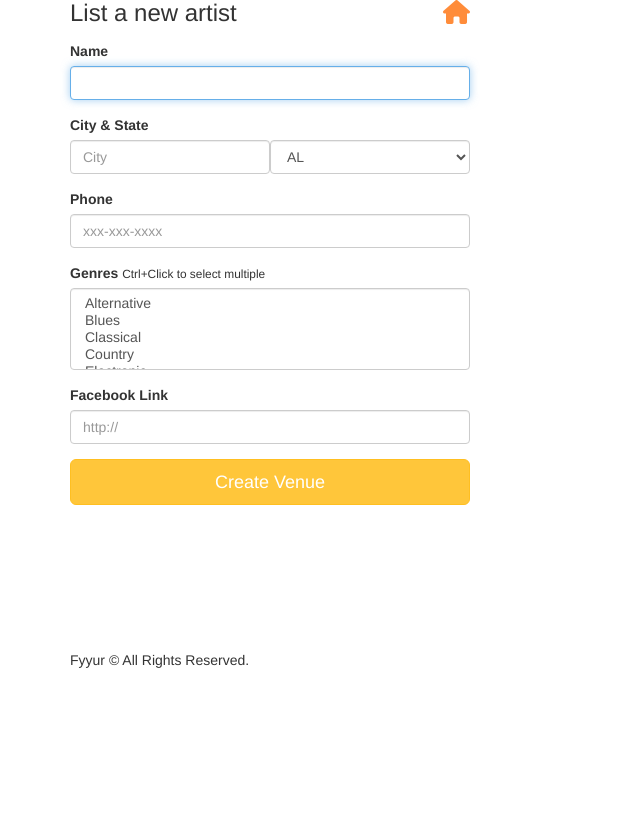
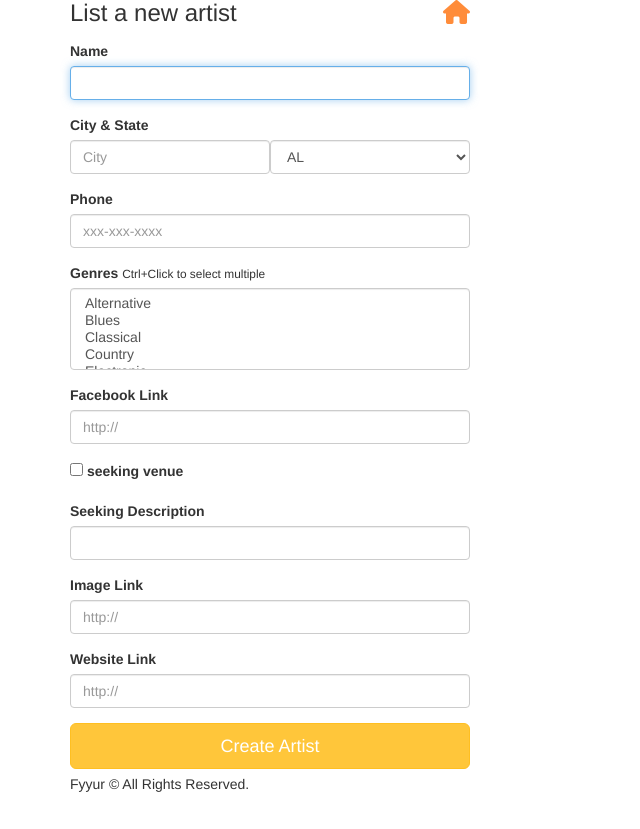
Before and after one commit to ebmhu2/Fyuur_webapp, a Flask app: page /artists/create in a window 1280 px wide. Shown: the part 95-924 px from the top of the page, without its empty margins (0-640 px from the left). Before the commit the page ends 763 px from the top, so only its background shows below. Run offline with Flask 2, Linux system fonts and the light colour scheme; some libraries are stand-ins or nearby versions.

Commit message:
add form validation for Artist form .

```diff
--- a/app.py
+++ b/app.py
@@ -1,7 +1,6 @@
 # ----------------------------------------------------------------------------#
 # Imports
 # ----------------------------------------------------------------------------#
-
 import json
 import dateutil.parser
 import babel
@@ -13,6 +12,7 @@ import logging
 from logging import Formatter, FileHandler
 from flask_wtf import Form
 from forms import *
+import sys
 
 # ----------------------------------------------------------------------------#
 # App Config.
@@ -203,8 +203,7 @@ def search_venues():
 def show_venue(venue_id):
     # shows the venue page with the given venue_id
     # TODO: replace with real venue data from the venues table, using venue_id
-    venue = Venue.query.filter_by(id=venue_id).first()
-    data = None
+    venue = Venue.query.get_or_404(venue_id)
     shows = db.session.query(Shows).filter(Shows.c.venue_id == venue.id).all()
     artist_up_show = []
     artist_past_show = []
@@ -401,7 +400,7 @@ def artists():
                     "name":artist.name
                 })
         except:
-            flash("sowthing error")
+            flash("something error")
     else:
         flash("No Record saved")
 
@@ -439,78 +438,92 @@ def search_artists():
 def show_artist(artist_id):
     # shows the venue page with the given venue_id
     # TODO: replace with real venue data from the venues table, using venue_id
-    data1 = {
-        "id": 4,
-        "name": "Guns N Petals",
-        "genres": ["Rock n Roll"],
-        "city": "San Francisco",
-        "state": "CA",
-        "phone": "326-123-5000",
-        "website": "https://www.gunsnpetalsband.com",
-        "facebook_link": "https://www.facebook.com/GunsNPetals",
-        "seeking_venue": True,
-        "seeking_description": "Looking for shows to perform at in the San Francisco Bay Area!",
-        "image_link": "https://images.unsplash.com/photo-1549213783-8284d0336c4f?ixlib=rb-1.2.1&ixid=eyJhcHBfaWQiOjEyMDd9&auto=format&fit=crop&w=300&q=80",
-        "past_shows": [{
-            "venue_id": 1,
-            "venue_name": "The Musical Hop",
-            "venue_image_link": "https://images.unsplash.com/photo-1543900694-133f37abaaa5?ixlib=rb-1.2.1&ixid=eyJhcHBfaWQiOjEyMDd9&auto=format&fit=crop&w=400&q=60",
-            "start_time": "2019-05-21T21:30:00.000Z"
-        }],
-        "upcoming_shows": [],
-        "past_shows_count": 1,
-        "upcoming_shows_count": 0,
+    artist = Artist.query.get_or_404(artist_id)
+    data = {
+        "id": artist.id,
+        "name": artist.name,
+        "genres": artist.genres,
+        "city": artist.city,
+        "state": artist.state,
+        "phone": artist.phone,
+        "website": artist.website_link,
+        "facebook_link": artist.facebook_link,
+        "seeking_venue": artist.seeking_venue,
+        "seeking_description": artist.seeking_description,
+        "image_link": artist.image_link
     }
-    data2 = {
-        "id": 5,
-        "name": "Matt Quevedo",
-        "genres": ["Jazz"],
-        "city": "New York",
-        "state": "NY",
-        "phone": "300-400-5000",
-        "facebook_link": "https://www.facebook.com/mattquevedo923251523",
-        "seeking_venue": False,
-        "image_link": "https://images.unsplash.com/photo-1495223153807-b916f75de8c5?ixlib=rb-1.2.1&ixid=eyJhcHBfaWQiOjEyMDd9&auto=format&fit=crop&w=334&q=80",
-        "past_shows": [{
-            "venue_id": 3,
-            "venue_name": "Park Square Live Music & Coffee",
-            "venue_image_link": "https://images.unsplash.com/photo-1485686531765-ba63b07845a7?ixlib=rb-1.2.1&ixid=eyJhcHBfaWQiOjEyMDd9&auto=format&fit=crop&w=747&q=80",
-            "start_time": "2019-06-15T23:00:00.000Z"
-        }],
-        "upcoming_shows": [],
-        "past_shows_count": 1,
-        "upcoming_shows_count": 0,
-    }
-    data3 = {
-        "id": 6,
-        "name": "The Wild Sax Band",
-        "genres": ["Jazz", "Classical"],
-        "city": "San Francisco",
-        "state": "CA",
-        "phone": "432-325-5432",
-        "seeking_venue": False,
-        "image_link": "https://images.unsplash.com/photo-1558369981-f9ca78462e61?ixlib=rb-1.2.1&ixid=eyJhcHBfaWQiOjEyMDd9&auto=format&fit=crop&w=794&q=80",
-        "past_shows": [],
-        "upcoming_shows": [{
-            "venue_id": 3,
-            "venue_name": "Park Square Live Music & Coffee",
-            "venue_image_link": "https://images.unsplash.com/photo-1485686531765-ba63b07845a7?ixlib=rb-1.2.1&ixid=eyJhcHBfaWQiOjEyMDd9&auto=format&fit=crop&w=747&q=80",
-            "start_time": "2035-04-01T20:00:00.000Z"
-        }, {
-            "venue_id": 3,
-            "venue_name": "Park Square Live Music & Coffee",
-            "venue_image_link": "https://images.unsplash.com/photo-1485686531765-ba63b07845a7?ixlib=rb-1.2.1&ixid=eyJhcHBfaWQiOjEyMDd9&auto=format&fit=crop&w=747&q=80",
-            "start_time": "2035-04-08T20:00:00.000Z"
-        }, {
-            "venue_id": 3,
-            "venue_name": "Park Square Live Music & Coffee",
-            "venue_image_link": "https://images.unsplash.com/photo-1485686531765-ba63b07845a7?ixlib=rb-1.2.1&ixid=eyJhcHBfaWQiOjEyMDd9&auto=format&fit=crop&w=747&q=80",
-            "start_time": "2035-04-15T20:00:00.000Z"
-        }],
-        "past_shows_count": 0,
-        "upcoming_shows_count": 3,
-    }
-    data = list(filter(lambda d: d['id'] == artist_id, [data1, data2, data3]))[0]
+    # data1 = {
+    #     "id": 4,
+    #     "name": "Guns N Petals",
+    #     "genres": ["Rock n Roll"],
+    #     "city": "San Francisco",
+    #     "state": "CA",
+    #     "phone": "326-123-5000",
+    #     "website": "https://www.gunsnpetalsband.com",
+    #     "facebook_link": "https://www.facebook.com/GunsNPetals",
+    #     "seeking_venue": True,
+    #     "seeking_description": "Looking for shows to perform at in the San Francisco Bay Area!",
+    #     "image_link": "https://images.unsplash.com/photo-1549213783-8284d0336c4f?ixlib=rb-1.2.1&ixid=eyJhcHBfaWQiOjEyMDd9&auto=format&fit=crop&w=300&q=80",
+    #     "past_shows": [{
+    #         "venue_id": 1,
+    #         "venue_name": "The Musical Hop",
+    #         "venue_image_link": "https://images.unsplash.com/photo-1543900694-133f37abaaa5?ixlib=rb-1.2.1&ixid=eyJhcHBfaWQiOjEyMDd9&auto=format&fit=crop&w=400&q=60",
+    #         "start_time": "2019-05-21T21:30:00.000Z"
+    #     }],
+    #     "upcoming_shows": [],
+    #     "past_shows_count": 1,
+    #     "upcoming_shows_count": 0,
+    # }
+    # data2 = {
+    #     "id": 5,
+    #     "name": "Matt Quevedo",
+    #     "genres": ["Jazz"],
+    #     "city": "New York",
+    #     "state": "NY",
+    #     "phone": "300-400-5000",
+    #     "facebook_link": "https://www.facebook.com/mattquevedo923251523",
+    #     "seeking_venue": False,
+    #     "image_link": "https://images.unsplash.com/photo-1495223153807-b916f75de8c5?ixlib=rb-1.2.1&ixid=eyJhcHBfaWQiOjEyMDd9&auto=format&fit=crop&w=334&q=80",
+    #     "past_shows": [{
+    #         "venue_id": 3,
+    #         "venue_name": "Park Square Live Music & Coffee",
+    #         "venue_image_link": "https://images.unsplash.com/photo-1485686531765-ba63b07845a7?ixlib=rb-1.2.1&ixid=eyJhcHBfaWQiOjEyMDd9&auto=format&fit=crop&w=747&q=80",
+    #         "start_time": "2019-06-15T23:00:00.000Z"
+    #     }],
+    #     "upcoming_shows": [],
+    #     "past_shows_count": 1,
+    #     "upcoming_shows_count": 0,
+    # }
+    # data3 = {
+    #     "id": 6,
+    #     "name": "The Wild Sax Band",
+    #     "genres": ["Jazz", "Classical"],
+    #     "city": "San Francisco",
+    #     "state": "CA",
+    #     "phone": "432-325-5432",
+    #     "seeking_venue": False,
+    #     "image_link": "https://images.unsplash.com/photo-1558369981-f9ca78462e61?ixlib=rb-1.2.1&ixid=eyJhcHBfaWQiOjEyMDd9&auto=format&fit=crop&w=794&q=80",
+    #     "past_shows": [],
+    #     "upcoming_shows": [{
+    #         "venue_id": 3,
+    #         "venue_name": "Park Square Live Music & Coffee",
+    #         "venue_image_link": "https://images.unsplash.com/photo-1485686531765-ba63b07845a7?ixlib=rb-1.2.1&ixid=eyJhcHBfaWQiOjEyMDd9&auto=format&fit=crop&w=747&q=80",
+    #         "start_time": "2035-04-01T20:00:00.000Z"
+    #     }, {
+    #         "venue_id": 3,
+    #         "venue_name": "Park Square Live Music & Coffee",
+    #         "venue_image_link": "https://images.unsplash.com/photo-1485686531765-ba63b07845a7?ixlib=rb-1.2.1&ixid=eyJhcHBfaWQiOjEyMDd9&auto=format&fit=crop&w=747&q=80",
+    #         "start_time": "2035-04-08T20:00:00.000Z"
+    #     }, {
+    #         "venue_id": 3,
+    #         "venue_name": "Park Square Live Music & Coffee",
+    #         "venue_image_link": "https://images.unsplash.com/photo-1485686531765-ba63b07845a7?ixlib=rb-1.2.1&ixid=eyJhcHBfaWQiOjEyMDd9&auto=format&fit=crop&w=747&q=80",
+    #         "start_time": "2035-04-15T20:00:00.000Z"
+    #     }],
+    #     "past_shows_count": 0,
+    #     "upcoming_shows_count": 3,
+    # }
+    # data = list(filter(lambda d: d['id'] == artist_id, [data1, data2, data3]))[0]
     return render_template('pages/show_artist.html', artist=data)
 
 
@@ -610,12 +623,13 @@ def create_artist_submission():
     # called upon submitting the new artist listing form
     # TODO: insert form data as a new Venue record in the db, instead
     # TODO: modify data to be the data object returned from db insertion
+    error = False
     form = ArtistForm()
-    if form.is_submitted():
+    if form.validate_on_submit():
         artist = Artist(name=form.name.data,city=form.city.data,state=form.state.data,phone=form.phone.data,
                         genres=form.genres.data,image_link=form.image_link.data,facebook_link=form.facebook_link.data,
                         website_link=form.website_link.data,seeking_venue=form.seeking_venue.data,
-                        seeking_description=form.seeking_description)
+                        seeking_description=form.seeking_description.data)
         try:
             db.session.add(artist)
             db.session.commit()
@@ -623,11 +637,20 @@ def create_artist_submission():
             flash('Artist ' + request.form['name'] + ' was successfully listed!')
         except:
             db.session.rollback()
+            print(sys.exc_info())
+            error =True
             # Done: on unsuccessful db insert, flash an error instead.
             flash('An error occurred. Artist ' + request.form['name']+ ' could not be listed.')
         finally:
             db.session.close()
+
+    else:
+
+        for field_name, field_errors in form.errors.items():
+            flash(field_name+': '+ str(field_errors))
     return render_template('pages/home.html')
+
+
 
 
 #  Shows
--- a/forms.py
+++ b/forms.py
@@ -1,8 +1,7 @@
 from datetime import datetime
 from flask_wtf import FlaskForm ,Form
 from wtforms import StringField, SelectField, SelectMultipleField, DateTimeField,BooleanField
-from wtforms.validators import DataRequired, AnyOf, URL,ValidationError,Length,Regexp
-import re
+from wtforms.validators import DataRequired, Length, URL,ValidationError,Regexp
 
 state_list = [
             ('AL', 'AL'),
@@ -58,6 +57,7 @@ state_list = [
             ('WY', 'WY'),
         ]
 
+
 genres_list = [
             ('Alternative', 'Alternative'),
             ('Blues', 'Blues'),
@@ -81,11 +81,7 @@ genres_list = [
             ('Other', 'Other'),
         ]
 
-def validate_genres(form, field):
-    genres_values = [choice[1] for choice in genres_list]
-    for value in field.data:
-        if value not in genres_values:
-            raise ValidationError('Invalid genres value.')
+
 class ShowForm(FlaskForm):
     artist_id = StringField(
         'artist_id'
@@ -99,56 +95,42 @@ class ShowForm(FlaskForm):
         default= datetime.today()
     )
 
+
 class VenueForm(FlaskForm):
-
     name = StringField('name', validators=[DataRequired()])
     city = StringField('city', validators=[DataRequired()])
     state = SelectField('state', validators=[DataRequired()],choices = state_list)
     address = StringField('address', validators=[DataRequired()])
-    phone = StringField('phone',[Regexp("[0-9]{3}-[0-9]{3}-[0-9]{4}$",0,"Invalid phone number.")])
-
+    phone = StringField('phone', validators=[
+            Regexp(regex='^[0-9]{3}-[0-9]{3}-[0-9]{4}$', message="Phone Number must be in Format xxx-xxx-xxxx.")]
+    )
     image_link = StringField('image_link')
-    genres = SelectMultipleField(
-        # TODO implement enum restriction
-        'genres', validators=[DataRequired(),validate_genres],
-        choices=genres_list
+    # Done implement enum restriction
+    genres = SelectMultipleField('genres', validators=[DataRequired()],choices=genres_list)
+    facebook_link = StringField('facebook_link', validators=[URL(), Regexp(
+            regex='^(?:(?:http|https):\/\/)?(?:www.)?facebook.com\/(?:(?:\w)*#!\/)?(?:pages\/)?(?:[?\w\-]*\/)?(?:profile.php\?id=(?=\d.*))?([\w\-]*)?$',
+            message='Facebook link not valid')]
     )
-    facebook_link = StringField('facebook_link', validators=[URL()])
     website_link = StringField('website_link', validators=[URL()])
     seeking_talent = BooleanField('seeking_talent')
     seeking_description = StringField('seeking_description', validators=[Length(max=500)])
 
 
 class ArtistForm(FlaskForm):
-    name = StringField(
-        'name', validators=[DataRequired()]
+    name = StringField('name', validators=[DataRequired()])
+    city = StringField('city', validators=[DataRequired()])
+    state = SelectField('state', validators=[DataRequired()],choices=state_list)
+    # Done implement validation logic for state
+    phone = StringField(
+        'phone',validators=[Regexp(regex='^[0-9]{3}-[0-9]{3}-[0-9]{4}$',message="Phone Number must be in Format xxx-xxx-xxxx.")]
     )
-    city = StringField(
-        'city', validators=[DataRequired()]
+    image_link = StringField('image_link')
+    # Done implement enum restriction
+    genres = SelectMultipleField('genres', validators=[DataRequired()],choices=genres_list)
+    facebook_link = StringField(
+        'facebook_link', validators=[URL(),Regexp(regex='^(?:(?:http|https):\/\/)?(?:www.)?facebook.com\/(?:(?:\w)*#!\/)?(?:pages\/)?(?:[?\w\-]*\/)?(?:profile.php\?id=(?=\d.*))?([\w\-]*)?$',message='Facebook link not valid')]
     )
-    state = SelectField(
-        'state', validators=[DataRequired()],
-        choices=state_list
-    )
-    phone = StringField(
-        # TODO implement validation logic for state
-        'phone'
-    )
-    image_link = StringField(
-        'image_link'
-    )
-    genres = SelectMultipleField(
-        # TODO implement enum restriction
-        'genres', validators=[DataRequired()],
-        choices=genres_list
-    )
-    facebook_link = StringField(
-        # TODO implement enum restriction
-        'facebook_link', validators=[URL()]
-    )
-    website_link = StringField(
-        'website_link', validators=[URL()]
-    )
+    website_link = StringField('website_link', validators=[URL()])
     seeking_venue = BooleanField('seeking_venue',default=False)
     seeking_description = StringField('seeking_description', validators=[Length(max=500)])
 # TODO IMPLEMENT NEW ARTIST FORM AND NEW SHOW FORM
--- a/templates/forms/new_artist.html
+++ b/templates/forms/new_artist.html
@@ -3,6 +3,7 @@
 {% block content %}
     <div class="form-wrapper">
         <form method="post" class="form">
+            {{ form.csrf_token }}
             <h3 class="form-heading">List a new artist <a href="{{ url_for('index') }}" title="Back to homepage"><i
                     class="fa fa-home pull-right"></i></a></h3>
             <div class="form-group">
@@ -33,7 +34,23 @@
                 <label for="genres">Facebook Link</label>
                 {{ form.facebook_link(class_ = 'form-control', placeholder='http://', autofocus = true) }}
             </div>
-            <input type="submit" value="Create Venue" class="btn btn-primary btn-lg btn-block">
+            <div class="form-group">
+                {{ form.seeking_venue(autofocus = true) }}
+                <label for="seeking_venue">seeking venue</label>
+            </div>
+            <div class="form-group">
+                <label for="seeking_description">Seeking Description</label>
+                {{ form.seeking_description(class_ = 'form-control', autofocus = true) }}
+            </div>
+            <div class="form-group">
+                <label for="image_link">Image Link</label>
+                {{ form.image_link(class_ = 'form-control', placeholder='http://', autofocus = true) }}
+            </div>
+            <div class="form-group">
+                <label for="website_link">Website Link</label>
+                {{ form.website_link(class_ = 'form-control', placeholder='http://', autofocus = true) }}
+            </div>
+            <input type="submit" value="Create Artist" class="btn btn-primary btn-lg btn-block">
         </form>
     </div>
 {% endblock %}
--- a/templates/forms/new_venue.html
+++ b/templates/forms/new_venue.html
@@ -3,6 +3,7 @@
 {% block content %}
     <div class="form-wrapper">
         <form method="post" class="form">
+             {{form.csrf_token}}
             <h3 class="form-heading">List a new venue <a href="{{ url_for('index') }}" title="Back to homepage"><i
                     class="fa fa-home pull-right"></i></a></h3>
             <div class="form-group">
@@ -46,7 +47,7 @@
                 <label for="seeking_talent">Seeking Talent</label>
             </div>
             <div class="form-group">
-                <label for="seeking_description">Talent Description</label>
+                <label for="seeking_description">Seeking Description</label>
                 {{ form.seeking_description(class_ = 'form-control', autofocus = true) }}
             </div>
             <div class="form-group">
```
